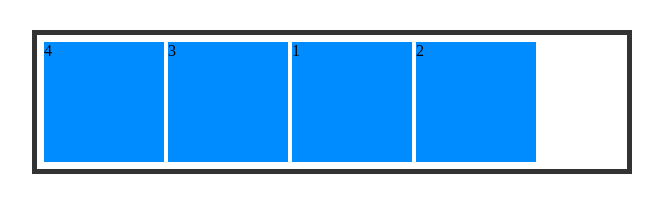
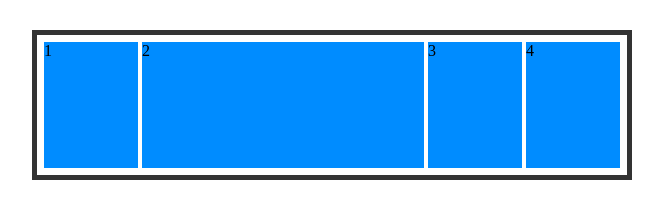
Before and after one commit to randi089/flex-box-css, a plain HTML site: page 1 Pendahuluan/index.html in a window 1280 px wide. Shown: the whole page, without its empty margins (308-971 px from the left). Drawn offline with Linux system fonts and the light colour scheme.

Commit message:
flex atau flex-grow untuk mengatur ukuran item

```diff
--- a/1 Pendahuluan/style.css
+++ b/1 Pendahuluan/style.css
@@ -1,5 +1,6 @@
 .container {
     width: 600px;
+    height: 150px;
     border: 5px solid #333;
     margin: 30px auto;
     padding: 5px;
@@ -11,13 +12,11 @@
 }
 
 .container div {
-    width: 120px;
-    height: 120px;
     background-color: rgb(0, 140, 255);
     margin: 2px;
+    flex: 1;
 }
 
-.satu { order: 3; }
-.dua { order: 4; }
-.tiga { order: 2; }
-.empat { order: 1; }
+.container div.dua {
+    flex: 3;
+}
```
